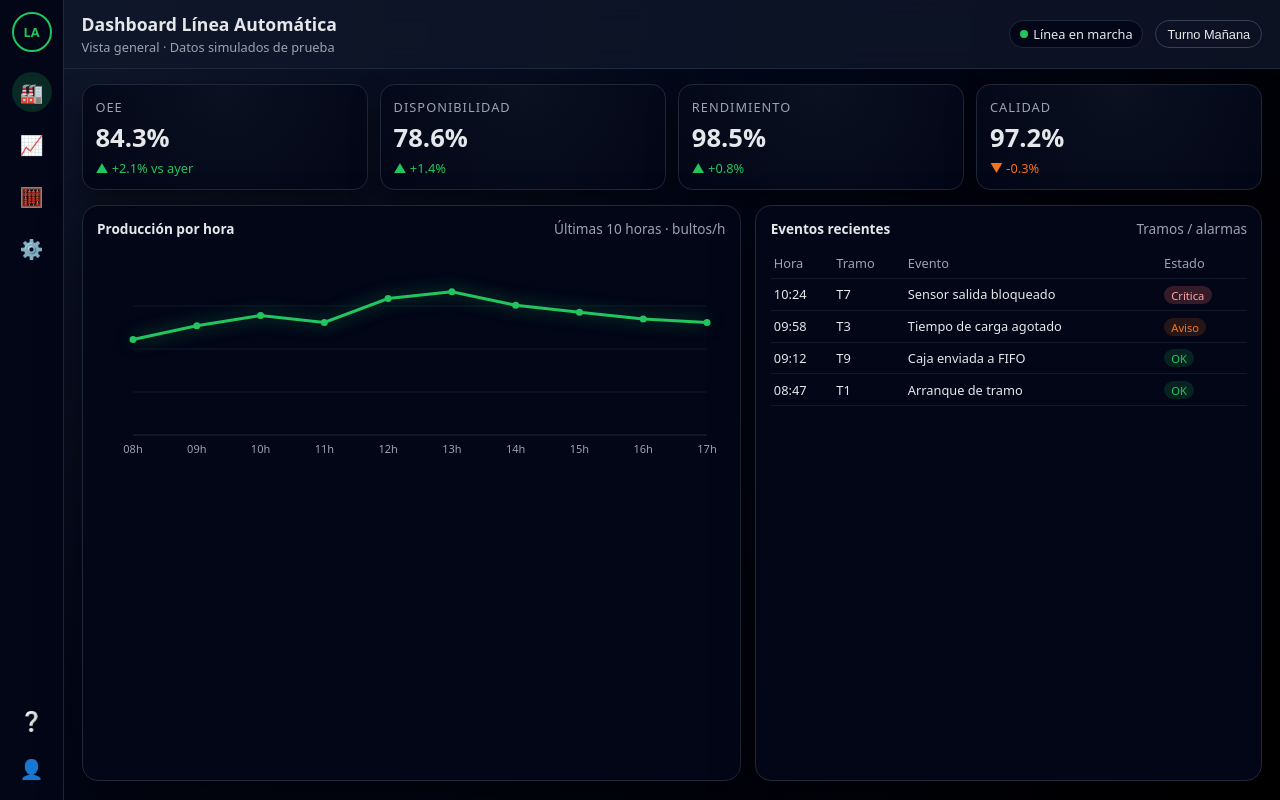
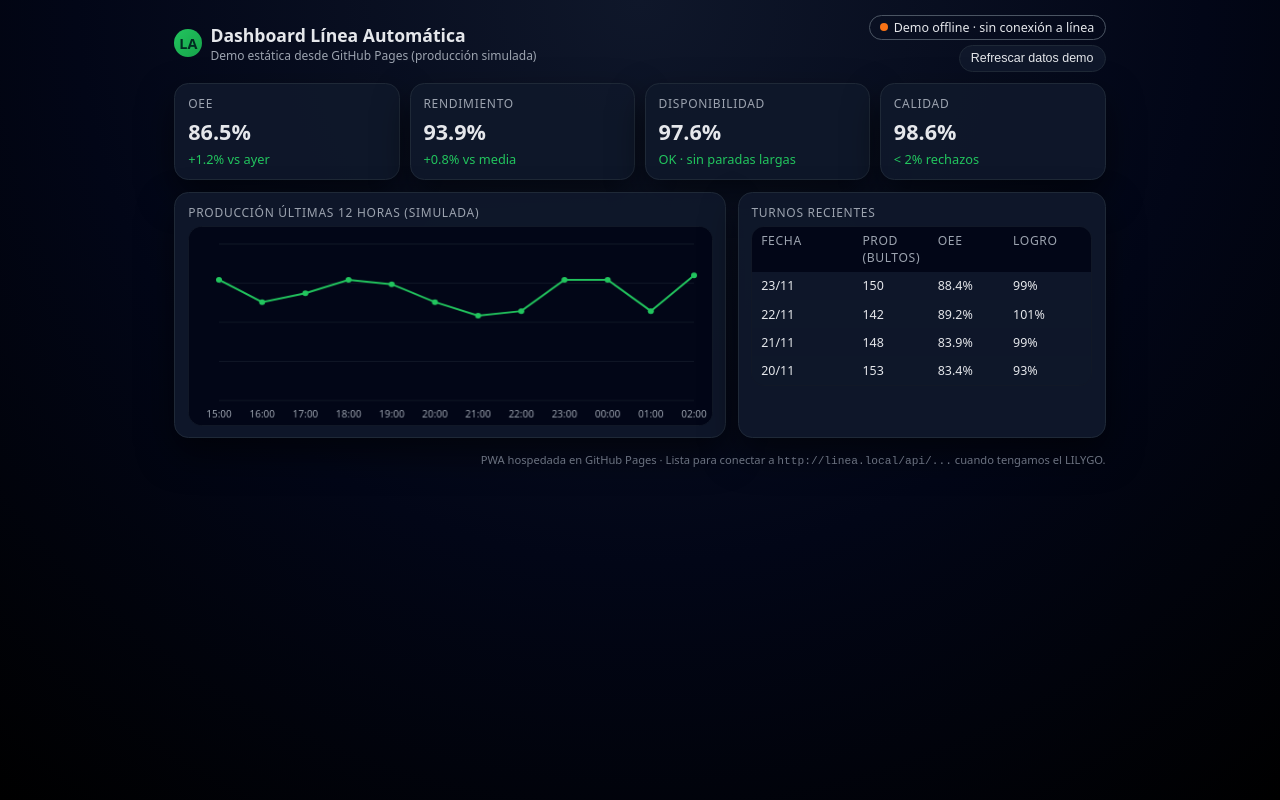
Before and after one commit to yavolar/linea, a plain HTML site: page index.html in a window 1280 px wide. Drawn offline with Linux system fonts and the light colour scheme.

Commit message:
Update index.html

```diff
--- a/index.html
+++ b/index.html
@@ -1,9 +1,11 @@
 <!DOCTYPE html>
 <html lang="es">
 <head>
-  <meta charset="UTF-8">
-  <title>Línea Automática · Dashboard híbrido</title>
-  <meta name="viewport" content="width=device-width, initial-scale=1.0">
+  <meta charset="UTF-8" />
+  <title>Dashboard Línea Automática</title>
+  <meta name="viewport" content="width=device-width, initial-scale=1.0" />
+  <meta name="theme-color" content="#020617" />
+  <link rel="manifest" href="manifest.json" />
   <style>
     :root {
       font-family: system-ui, -apple-system, BlinkMacSystemFont, "Segoe UI", sans-serif;
@@ -12,104 +14,60 @@
     * { box-sizing: border-box; }
     body {
       margin: 0;
+      min-height: 100vh;
       display: flex;
-      min-height: 100vh;
-      background: #020617;
+      justify-content: center;
+      align-items: stretch;
+      background: radial-gradient(circle at top, #0f172a, #020617 55%, #000 100%);
       color: #e5e7eb;
     }
-    .sidebar {
-      width: 64px;
-      background: #020617;
-      border-right: 1px solid #1e293b;
+    .app {
+      width: 100%;
+      max-width: 960px;
+      padding: 0.9rem 0.9rem 1.2rem;
       display: flex;
       flex-direction: column;
+      gap: 0.7rem;
+    }
+    header {
+      display: flex;
+      justify-content: space-between;
       align-items: center;
-      padding: 0.75rem 0.4rem;
-      gap: 0.75rem;
+      gap: 0.7rem;
     }
     .logo {
-      width: 40px;
-      height: 40px;
+      display: flex;
+      align-items: center;
+      gap: 0.5rem;
+    }
+    .logo-badge {
+      width: 28px;
+      height: 28px;
       border-radius: 999px;
-      border: 2px solid #22c55e;
+      background: linear-gradient(135deg, #22c55e, #16a34a);
       display: flex;
       align-items: center;
       justify-content: center;
       font-weight: 700;
-      color: #22c55e;
-      margin-bottom: 0.5rem;
-      font-size: 0.8rem;
+      color: #022c22;
+      font-size: 0.9rem;
     }
-    .nav-icon {
-      width: 40px;
-      height: 40px;
-      border-radius: 999px;
-      display: flex;
-      align-items: center;
-      justify-content: center;
-      font-size: 1.2rem;
-      color: #64748b;
-      cursor: pointer;
-    }
-    .nav-icon.active {
-      background: rgba(34,197,94,0.18);
-      color: #22c55e;
-    }
-    .nav-icon:hover {
-      background: #0f172a;
-    }
-    .sidebar-bottom {
-      margin-top: auto;
-      display: flex;
-      flex-direction: column;
-      gap: 0.5rem;
-    }
-
-    .main {
-      flex: 1;
-      display: flex;
-      flex-direction: column;
-      background: radial-gradient(circle at top left, #0f172a, #020617 50%, #000 100%);
-    }
-
-    .topbar {
-      display: flex;
-      align-items: center;
-      justify-content: space-between;
-      padding: 0.75rem 1.1rem;
-      border-bottom: 1px solid #1e293b;
-      backdrop-filter: blur(12px);
-      background: rgba(15,23,42,0.8);
-    }
-    .top-title {
-      display: flex;
-      flex-direction: column;
-      gap: 0.15rem;
-    }
-    .top-title h1 {
+    h1 {
       font-size: 1.1rem;
       margin: 0;
     }
-    .top-title span {
-      font-size: 0.8rem;
+    .sub {
+      font-size: 0.75rem;
       color: #9ca3af;
     }
-    .top-controls {
-      display: flex;
-      gap: 0.75rem;
-      align-items: center;
-      font-size: 0.8rem;
-    }
     .pill {
-      padding: 0.25rem 0.6rem;
-      border-radius: 999px;
-      background: #020617;
-      border: 1px solid #1e293b;
-      color: #e5e7eb;
       display: inline-flex;
       align-items: center;
       gap: 0.35rem;
-      cursor: default;
+      padding: 0.2rem 0.65rem;
+      border-radius: 999px;
+      border: 1px solid #1f2937;
+      font-size: 0.78rem;
     }
     .pill-dot {
       width: 8px;
@@ -117,345 +75,290 @@
       border-radius: 999px;
       background: #22c55e;
     }
-    .btn-ghost {
-      padding: 0.35rem 0.7rem;
-      border-radius: 999px;
-      border: 1px solid #334155;
-      background: transparent;
-      color: #e5e7eb;
-      font-size: 0.8rem;
-      cursor: pointer;
+    .pill.off .pill-dot {
+      background: #f97316;
     }
-    .btn-ghost:hover {
-      background: #020617;
+    .pill.off {
+      border-color: #4b5563;
     }
 
-    .content {
-      flex: 1;
-      padding: 0.9rem 1.1rem 1.2rem;
-      display: flex;
-      flex-direction: column;
-      gap: 0.9rem;
+    .grid-kpi {
+      display: grid;
+      grid-template-columns: repeat(4, minmax(0, 1fr));
+      gap: 0.6rem;
+    }
+    @media (max-width: 800px) {
+      .grid-kpi { grid-template-columns: repeat(2, minmax(0, 1fr)); }
+    }
+    @media (max-width: 520px) {
+      .grid-kpi { grid-template-columns: minmax(0, 1fr); }
     }
 
-    .kpi-grid {
-      display: grid;
-      grid-template-columns: repeat(4, minmax(0,1fr));
-      gap: 0.75rem;
+    .card {
+      background: rgba(15,23,42,0.96);
+      border-radius: 0.9rem;
+      border: 1px solid #1f2937;
+      box-shadow: 0 16px 35px rgba(0,0,0,0.55);
+      padding: 0.7rem 0.8rem;
     }
-    @media (max-width: 900px) {
-      .kpi-grid {
-        grid-template-columns: repeat(2, minmax(0,1fr));
-      }
-    }
-    @media (max-width: 600px) {
-      body {
-        flex-direction: column;
-      }
-      .sidebar {
-        flex-direction: row;
-        width: 100%;
-        height: 56px;
-        border-right: none;
-        border-bottom: 1px solid #1e293b;
-        justify-content: center;
-      }
-      .sidebar-bottom {
-        margin-top: 0;
-        margin-left: auto;
-        flex-direction: row;
-      }
-      .main {
-        flex: none;
-      }
-    }
-
-    .kpi-card {
-      border-radius: 0.9rem;
-      padding: 0.8rem;
-      background: radial-gradient(circle at top, #0b1120, #020617);
-      border: 1px solid #1f2937;
-      box-shadow: 0 14px 30px rgba(0,0,0,0.45);
-      display: flex;
-      flex-direction: column;
-      gap: 0.25rem;
-      min-height: 86px;
-    }
-    .kpi-label {
-      font-size: 0.8rem;
+    .card-title {
+      font-size: 0.75rem;
+      text-transform: uppercase;
+      letter-spacing: 0.06em;
       color: #9ca3af;
-      text-transform: uppercase;
-      letter-spacing: 0.08em;
+      margin-bottom: 0.3rem;
     }
     .kpi-value {
-      font-size: 1.6rem;
-      font-weight: 700;
+      font-size: 1.35rem;
+      font-weight: 600;
+    }
+    .kpi-unit {
+      font-size: 0.9rem;
+      color: #9ca3af;
+      margin-left: 0.25rem;
     }
     .kpi-trend {
+      margin-top: 0.25rem;
       font-size: 0.8rem;
       color: #22c55e;
     }
-    .kpi-trend.down {
-      color: #f97316;
+
+    .row-main {
+      display: grid;
+      grid-template-columns: 2.1fr 1.4fr;
+      gap: 0.7rem;
+      align-items: stretch;
     }
-
-    .lower-grid {
-      display: grid;
-      grid-template-columns: minmax(0,1.3fr) minmax(0,1fr);
-      gap: 0.9rem;
-      height: 100%;
-      min-height: 260px;
-    }
-    @media (max-width: 900px) {
-      .lower-grid {
+    @media (max-width: 720px) {
+      .row-main {
         grid-template-columns: minmax(0,1fr);
       }
     }
 
-    .panel {
-      border-radius: 1rem;
-      background: #020617;
-      border: 1px solid #1f2937;
-      box-shadow: 0 16px 40px rgba(0,0,0,0.55);
-      padding: 0.8rem 0.9rem;
-      display: flex;
-      flex-direction: column;
-      gap: 0.6rem;
-      overflow: hidden;
-    }
-    .panel-header {
-      display: flex;
-      justify-content: space-between;
-      align-items: center;
-      font-size: 0.85rem;
-      color: #9ca3af;
-    }
-    .panel-title {
-      font-weight: 600;
-      color: #e5e7eb;
-    }
-    .panel-body {
-      flex: 1;
-      min-height: 180px;
-      position: relative;
-    }
     canvas {
       width: 100%;
-      height: 220px;
+      height: 200px;
+      border-radius: 0.85rem;
+      background: #020617;
+      border: 1px solid #111827;
+      display: block;
     }
 
     .table {
-      width: 100%;
-      border-collapse: collapse;
-      font-size: 0.8rem;
+      margin-top: 0.3rem;
+      border-radius: 0.8rem;
+      border: 1px solid #111827;
+      overflow: hidden;
+      font-size: 0.78rem;
     }
-    .table thead {
+    .table-header, .table-row {
+      display: grid;
+      grid-template-columns: 1.1fr 0.8fr 0.8fr 0.8fr;
+      padding: 0.35rem 0.55rem;
+      gap: 0.4rem;
+    }
+    .table-header {
       background: #020617;
+      color: #9ca3af;
+      font-size: 0.76rem;
+      text-transform: uppercase;
+      letter-spacing: 0.05em;
     }
-    .table th, .table td {
-      padding: 0.4rem 0.2rem;
-      text-align: left;
-      border-bottom: 1px solid #111827;
+    .table-row:nth-child(odd) {
+      background: rgba(15,23,42,0.92);
     }
-    .table th {
-      font-weight: 500;
-      color: #9ca3af;
+    .table-row:nth-child(even) {
+      background: rgba(15,23,42,0.85);
     }
-    .table tr:nth-child(even) td {
-      background: #020617;
+
+    footer {
+      margin-top: 0.2rem;
+      font-size: 0.7rem;
+      color: #6b7280;
+      text-align: right;
     }
-    .tag {
-      padding: 0.1rem 0.45rem;
+
+    .btn {
+      padding: 0.35rem 0.7rem;
       border-radius: 999px;
-      font-size: 0.7rem;
-      background: rgba(34,197,94,0.15);
-      color: #22c55e;
+      border: 1px solid #1f2937;
+      background: #0f172a;
+      color: #e5e7eb;
+      font-size: 0.78rem;
+      cursor: pointer;
     }
-    .tag.warn {
-      background: rgba(249,115,22,0.15);
-      color: #f97316;
-    }
-    .tag.err {
-      background: rgba(248,113,113,0.2);
-      color: #fca5a5;
-    }
+    .btn:active { transform: scale(0.97); }
   </style>
 </head>
 <body>
-  <aside class="sidebar">
-    <div class="logo">LA</div>
-    <div class="nav-icon active">🏭</div>
-    <div class="nav-icon">📈</div>
-    <div class="nav-icon">🧮</div>
-    <div class="nav-icon">⚙️</div>
-    <div class="sidebar-bottom">
-      <div class="nav-icon">❔</div>
-      <div class="nav-icon">👤</div>
-    </div>
-  </aside>
-
-  <div class="main">
-    <header class="topbar">
-      <div class="top-title">
-        <h1>Dashboard Línea Automática</h1>
-        <span>Vista general · Datos simulados de prueba</span>
+  <main class="app">
+    <header>
+      <div class="logo">
+        <div class="logo-badge">LA</div>
+        <div>
+          <h1>Dashboard Línea Automática</h1>
+          <div class="sub">Demo estática desde GitHub Pages (producción simulada)</div>
+        </div>
       </div>
-      <div class="top-controls">
-        <div class="pill">
+      <div>
+        <div id="pillEstado" class="pill off">
           <span class="pill-dot"></span>
-          Línea en marcha
+          <span id="pillTexto">Offline · datos de prueba</span>
         </div>
-        <button class="btn-ghost">Turno Mañana</button>
+        <div style="margin-top:0.3rem; text-align:right;">
+          <button id="btnRefrescar" class="btn">Refrescar datos demo</button>
+        </div>
       </div>
     </header>
 
-    <main class="content">
-      <section class="kpi-grid">
-        <article class="kpi-card">
-          <div class="kpi-label">OEE</div>
-          <div class="kpi-value">84.3%</div>
-          <div class="kpi-trend">▲ +2.1% vs ayer</div>
-        </article>
-        <article class="kpi-card">
-          <div class="kpi-label">Disponibilidad</div>
-          <div class="kpi-value">78.6%</div>
-          <div class="kpi-trend">▲ +1.4%</div>
-        </article>
-        <article class="kpi-card">
-          <div class="kpi-label">Rendimiento</div>
-          <div class="kpi-value">98.5%</div>
-          <div class="kpi-trend">▲ +0.8%</div>
-        </article>
-        <article class="kpi-card">
-          <div class="kpi-label">Calidad</div>
-          <div class="kpi-value">97.2%</div>
-          <div class="kpi-trend down">▼ -0.3%</div>
-        </article>
-      </section>
+    <section class="grid-kpi" id="kpiPanel">
+      <!-- KPIs se rellenan por JS -->
+    </section>
 
-      <section class="lower-grid">
-        <article class="panel">
-          <div class="panel-header">
-            <div class="panel-title">Producción por hora</div>
-            <div>Últimas 10 horas · bultos/h</div>
-          </div>
-          <div class="panel-body">
-            <canvas id="chart"></canvas>
-          </div>
-        </article>
+    <section class="row-main">
+      <div class="card">
+        <div class="card-title">Producción últimas 12 horas (simulada)</div>
+        <canvas id="grafico"></canvas>
+      </div>
+      <div class="card">
+        <div class="card-title">Turnos recientes</div>
+        <div class="table" id="tablaTurnos"></div>
+      </div>
+    </section>
 
-        <article class="panel">
-          <div class="panel-header">
-            <div class="panel-title">Eventos recientes</div>
-            <div>Tramos / alarmas</div>
-          </div>
-          <div class="panel-body">
-            <table class="table">
-              <thead>
-                <tr>
-                  <th>Hora</th>
-                  <th>Tramo</th>
-                  <th>Evento</th>
-                  <th>Estado</th>
-                </tr>
-              </thead>
-              <tbody>
-                <tr>
-                  <td>10:24</td>
-                  <td>T7</td>
-                  <td>Sensor salida bloqueado</td>
-                  <td><span class="tag err">Crítica</span></td>
-                </tr>
-                <tr>
-                  <td>09:58</td>
-                  <td>T3</td>
-                  <td>Tiempo de carga agotado</td>
-                  <td><span class="tag warn">Aviso</span></td>
-                </tr>
-                <tr>
-                  <td>09:12</td>
-                  <td>T9</td>
-                  <td>Caja enviada a FIFO</td>
-                  <td><span class="tag">OK</span></td>
-                </tr>
-                <tr>
-                  <td>08:47</td>
-                  <td>T1</td>
-                  <td>Arranque de tramo</td>
-                  <td><span class="tag">OK</span></td>
-                </tr>
-              </tbody>
-            </table>
-          </div>
-        </article>
-      </section>
-    </main>
-  </div>
+    <footer>
+      PWA hospedada en GitHub Pages · Lista para conectar a <code>http://linea.local/api/...</code> cuando tengamos el LILYGO.
+    </footer>
+  </main>
 
   <script>
-    const horas = ["08","09","10","11","12","13","14","15","16","17"];
-    const valores = [28, 32, 35, 33, 40, 42, 38, 36, 34, 33];
-
-    const canvas = document.getElementById("chart");
-    const ctx = canvas.getContext("2d");
-
-    function resizeCanvas() {
-      const rect = canvas.getBoundingClientRect();
-      canvas.width = rect.width * window.devicePixelRatio;
-      canvas.height = rect.height * window.devicePixelRatio;
-      ctx.setTransform(window.devicePixelRatio, 0, 0, window.devicePixelRatio, 0, 0);
-      dibujar();
+    // Registro del service worker para PWA
+    if ("serviceWorker" in navigator) {
+      navigator.serviceWorker.register("service-worker.js")
+        .catch(err => console.error("Error SW", err));
     }
 
-    function dibujar() {
-      const w = canvas.width / window.devicePixelRatio;
-      const h = canvas.height / window.devicePixelRatio;
+    const pillEstado = document.getElementById("pillEstado");
+    const pillTexto = document.getElementById("pillTexto");
+    const btnRefrescar = document.getElementById("btnRefrescar");
+    const canvas = document.getElementById("grafico");
+    const ctx = canvas.getContext("2d");
+    const kpiPanel = document.getElementById("kpiPanel");
+    const tablaTurnos = document.getElementById("tablaTurnos");
+
+    function generarDemo() {
+      // Demo de datos como si vinieran del PLC/LILYGO
+      const baseOEE = 82 + Math.random() * 6;
+      const datos = {
+        oee: baseOEE.toFixed(1),
+        rendimiento: (93 + Math.random() * 4).toFixed(1),
+        disponibilidad: (96 + Math.random() * 2).toFixed(1),
+        calidad: (98 + Math.random() * 1.5).toFixed(1),
+        seriesHoras: [],
+        turnos: []
+      };
+
+      const ahora = new Date();
+      for (let i = 11; i >= 0; i--) {
+        const f = new Date(ahora);
+        f.setHours(ahora.getHours() - i);
+        const hh = String(f.getHours()).padStart(2, "0") + ":00";
+        const prod = 18 + Math.round(Math.random() * 10); // bultos/hora simulados
+        datos.seriesHoras.push({ label: hh, valor: prod });
+      }
+
+      for (let i = 0; i < 4; i++) {
+        const f = new Date(ahora);
+        f.setDate(f.getDate() - i);
+        const dia = String(f.getDate()).padStart(2, "0") + "/" + String(f.getMonth()+1).padStart(2,"0");
+        datos.turnos.push({
+          fecha: dia,
+          prod: 120 + Math.round(Math.random()*40),
+          oee: (80 + Math.random()*10).toFixed(1),
+          logro: (90 + Math.random()*12).toFixed(0) + "%"
+        });
+      }
+
+      return datos;
+    }
+
+    function pintarKPIs(datos) {
+      kpiPanel.innerHTML = "";
+      const items = [
+        { label: "OEE", valor: datos.oee + "%", tend: "+1.2% vs ayer" },
+        { label: "Rendimiento", valor: datos.rendimiento + "%", tend: "+0.8% vs media" },
+        { label: "Disponibilidad", valor: datos.disponibilidad + "%", tend: "OK · sin paradas largas" },
+        { label: "Calidad", valor: datos.calidad + "%", tend: "< 2% rechazos" }
+      ];
+      items.forEach(k => {
+        const div = document.createElement("div");
+        div.className = "card";
+        div.innerHTML = `
+          <div class="card-title">${k.label}</div>
+          <div><span class="kpi-value">${k.valor}</span></div>
+          <div class="kpi-trend">${k.tend}</div>
+        `;
+        kpiPanel.appendChild(div);
+      });
+    }
+
+    function redimensionarCanvas() {
+      const rect = canvas.getBoundingClientRect();
+      const ratio = window.devicePixelRatio || 1;
+      canvas.width = rect.width * ratio;
+      canvas.height = 210 * ratio;
+      ctx.setTransform(ratio, 0, 0, ratio, 0, 0);
+    }
+
+    function pintarGrafico(datos) {
+      redimensionarCanvas();
+      const w = canvas.width / (window.devicePixelRatio || 1);
+      const h = canvas.height / (window.devicePixelRatio || 1);
 
       ctx.clearRect(0, 0, w, h);
 
-      const padding = { top: 16, right: 18, bottom: 32, left: 36 };
-      const chartW = w - padding.left - padding.right;
-      const chartH = h - padding.top - padding.bottom;
+      const padding = { top: 18, right: 18, bottom: 26, left: 30 };
+      const cw = w - padding.left - padding.right;
+      const ch = h - padding.top - padding.bottom;
 
-      const maxVal = Math.max(...valores) * 1.2;
+      const arr = datos.seriesHoras;
+      const maxVal = Math.max(...arr.map(p => p.valor)) * 1.25;
 
-      ctx.strokeStyle = "#1f2937";
-      ctx.lineWidth = 1;
-      ctx.beginPath();
-      ctx.moveTo(padding.left, padding.top + chartH);
-      ctx.lineTo(padding.left + chartW, padding.top + chartH);
-      ctx.stroke();
+      // Fondo
+      ctx.fillStyle = "#020617";
+      ctx.fillRect(0, 0, w, h);
 
+      // Líneas horizontales
       ctx.strokeStyle = "#111827";
       ctx.lineWidth = 1;
-      for (let i = 1; i <= 3; i++) {
-        const y = padding.top + chartH - (chartH * i) / 4;
+      for (let i = 0; i <= 4; i++) {
+        const y = padding.top + (ch * i) / 4;
         ctx.beginPath();
         ctx.moveTo(padding.left, y);
-        ctx.lineTo(padding.left + chartW, y);
+        ctx.lineTo(padding.left + cw, y);
         ctx.stroke();
       }
 
+      // Eje X labels
       ctx.fillStyle = "#9ca3af";
-      ctx.font = "11px system-ui";
+      ctx.font = "10px system-ui";
       ctx.textAlign = "center";
-      horas.forEach((hLabel, i) => {
-        const x = padding.left + (chartW / (horas.length - 1)) * i;
-        ctx.fillText(hLabel + "h", x, padding.top + chartH + 18);
+      arr.forEach((p, i) => {
+        const x = padding.left + (cw / (arr.length - 1)) * i;
+        ctx.fillText(p.label, x, padding.top + ch + 18);
       });
 
-      const pts = valores.map((v, i) => {
-        const x = padding.left + (chartW / (valores.length - 1)) * i;
-        const y = padding.top + chartH - (v / maxVal) * chartH;
-        return { x, y, v };
+      // Puntos y línea
+      const pts = arr.map((p, i) => {
+        const x = padding.left + (cw / (arr.length - 1)) * i;
+        const y = padding.top + ch - (p.valor / maxVal) * ch;
+        return { x, y, valor: p.valor };
       });
 
       ctx.save();
-      ctx.shadowColor = "rgba(34,197,94,0.6)";
-      ctx.shadowBlur = 16;
       ctx.beginPath();
-      ctx.lineWidth = 3;
       ctx.strokeStyle = "#22c55e";
+      ctx.lineWidth = 2;
       pts.forEach((p, i) => {
         if (i === 0) ctx.moveTo(p.x, p.y);
         else ctx.lineTo(p.x, p.y);
@@ -466,13 +369,56 @@
       pts.forEach(p => {
         ctx.beginPath();
         ctx.fillStyle = "#22c55e";
-        ctx.arc(p.x, p.y, 3.5, 0, Math.PI * 2);
+        ctx.arc(p.x, p.y, 3, 0, Math.PI*2);
         ctx.fill();
       });
     }
 
-    window.addEventListener("resize", resizeCanvas);
-    resizeCanvas();
+    function pintarTabla(datos) {
+      const t = document.createElement("div");
+      t.innerHTML = "";
+      t.innerHTML = `
+        <div class="table-header">
+          <div>Fecha</div><div>Prod (bultos)</div><div>OEE</div><div>Logro</div>
+        </div>
+      `;
+      datos.turnos.forEach(row => {
+        const r = document.createElement("div");
+        r.className = "table-row";
+        r.innerHTML = `
+          <div>${row.fecha}</div>
+          <div>${row.prod}</div>
+          <div>${row.oee}%</div>
+          <div>${row.logro}</div>
+        `;
+        t.appendChild(r);
+      });
+      tablaTurnos.innerHTML = "";
+      tablaTurnos.appendChild(t);
+    }
+
+    function refrescarDemo() {
+      const datos = generarDemo();
+      pintarKPIs(datos);
+      pintarGrafico(datos);
+      pintarTabla(datos);
+    }
+
+    window.addEventListener("resize", () => {
+      const datos = generarDemo();
+      pintarGrafico(datos);
+    });
+
+    btnRefrescar.addEventListener("click", () => {
+      refrescarDemo();
+    });
+
+    // Estado pill (de momento siempre demo offline)
+    pillEstado.classList.add("off");
+    pillTexto.textContent = "Demo offline · sin conexión a línea";
+
+    // Primera carga
+    refrescarDemo();
   </script>
 </body>
 </html>
```
